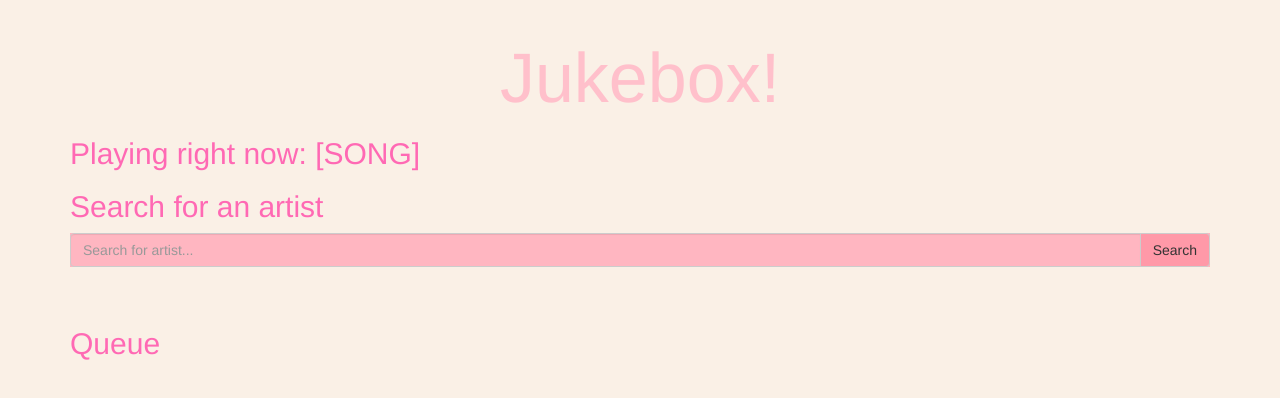
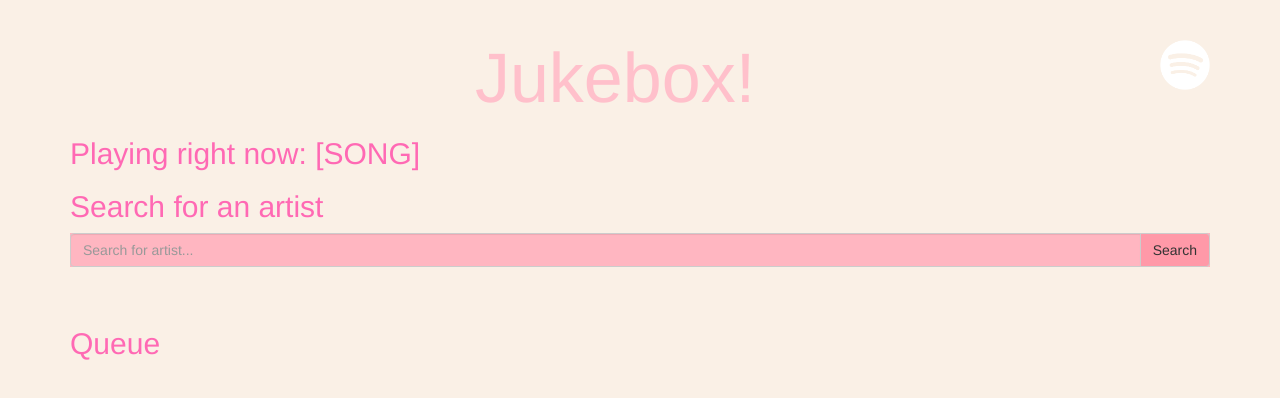
Before and after one commit to hackoutwest2016/coolface, a website: page public/index.html in a window 1280 px wide. Drawn offline with nearby package versions, Linux system fonts and the light colour scheme; no server answers.

Commit message:
add logo

```diff
--- a/public/css/style.css
+++ b/public/css/style.css
@@ -59,6 +59,12 @@ h1{
   text-align: center;
   font-size: 5em;
   color:pink;
+
+}
+.logo{
+  float:right;
+  width:50px;
+  height:50px;
 }
 
 h2{
--- a/public/index.html
+++ b/public/index.html
@@ -9,8 +9,17 @@
   <script src="http://code.jquery.com/jquery-1.10.1.min.js"></script>
 </head>
 <body>
-  <div class="container">
-    <h1>Jukebox!</h1>
+  <div class="container" overflow: auto>
+
+    <div>
+      <h1>Jukebox!
+      <img class="logo"  src="images/Spotify_Icon_RGB_White.png">
+      </h1>
+
+    </div>
+
+
+
 
     <h2>Playing right now: [SONG]</h2>
     <h2>Search for an artist</h2>
```
Also changed, not shown: public/images/Spotify_Icon_RGB_White.png (added).
